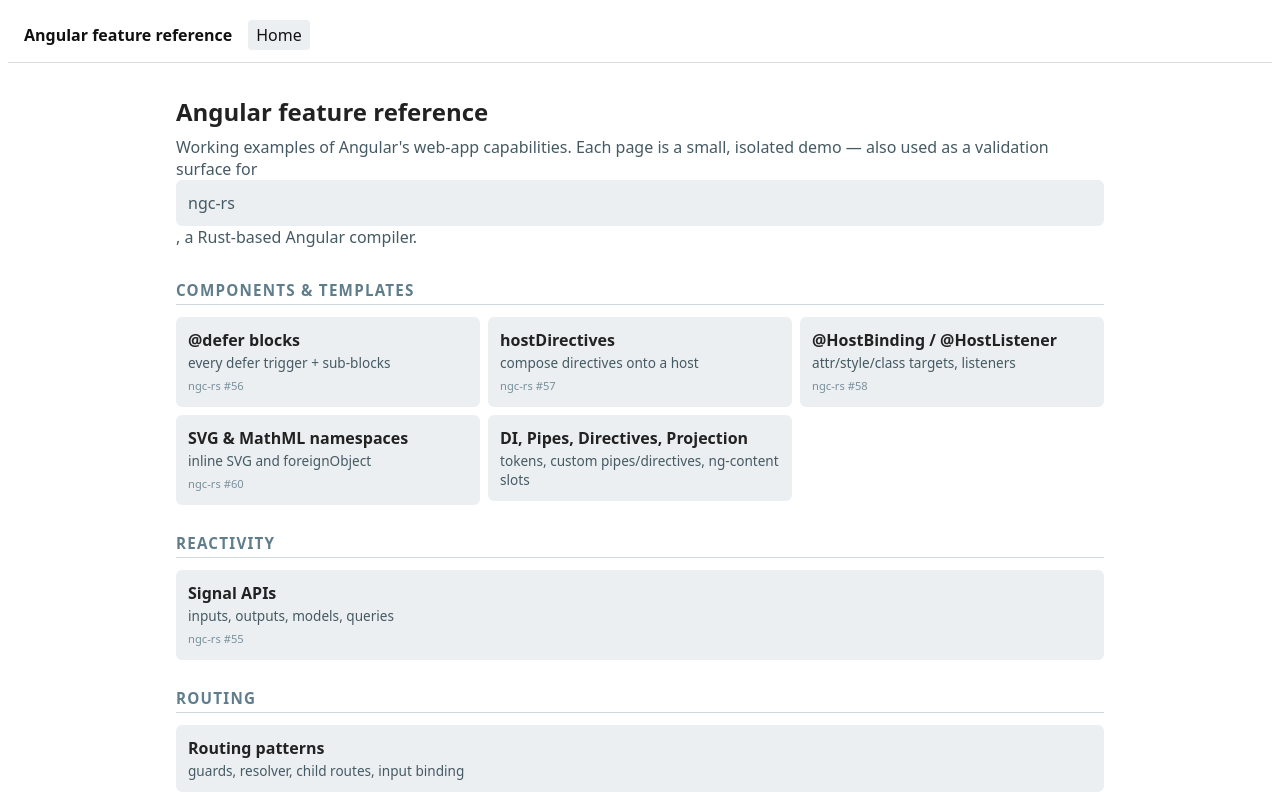
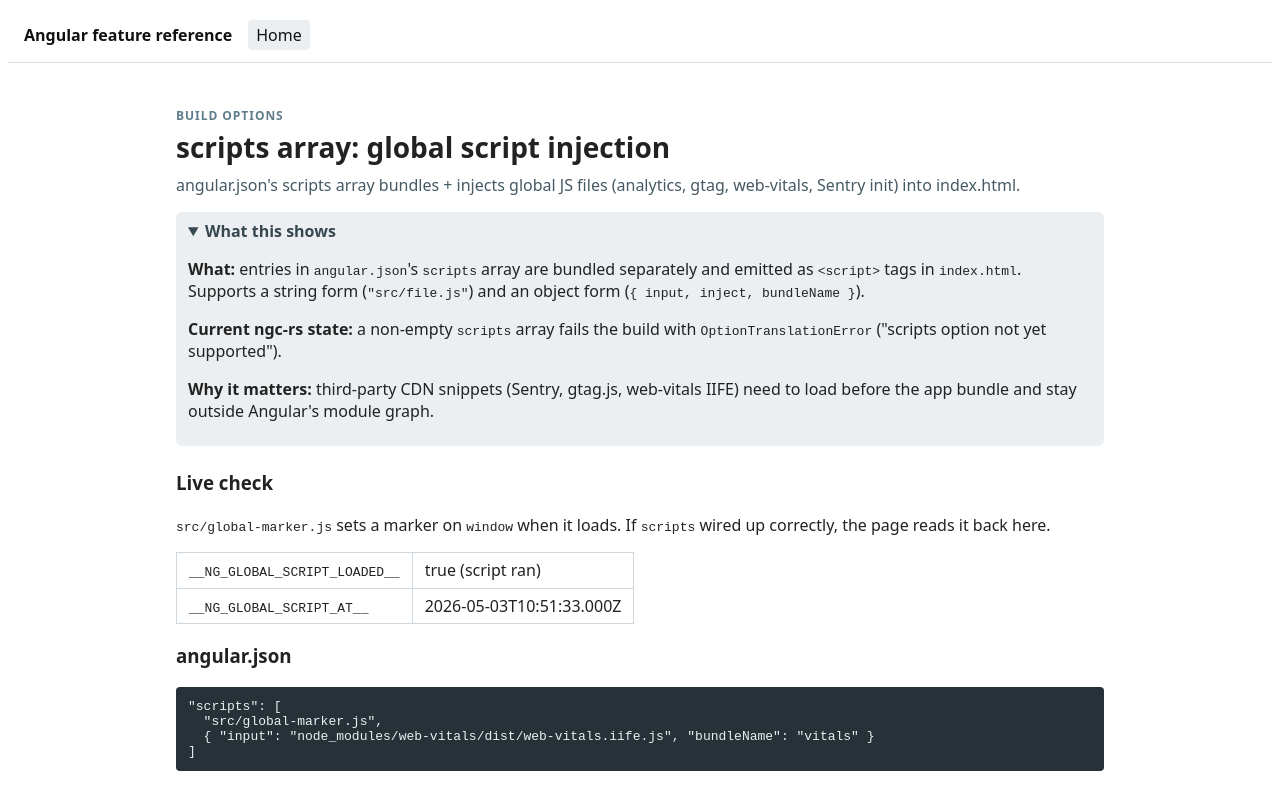
Before and after one commit to lukekania/ngc-rs-test-project, an Angular app: page /scripts-array in a window 1280 px wide. Before the commit this address led to /. Shown: the top 792 px of the page. Built offline with nearby package versions, Linux system fonts and the light colour scheme.

Commit message:
feat: add issue-138 scripts array global injection page

```diff
--- a/angular.json
+++ b/angular.json
@@ -32,6 +32,9 @@
             ],
             "styles": [
               "src/styles.scss"
+            ],
+            "scripts": [
+              "src/global-marker.js"
             ],
             "serviceWorker": "ngsw-config.json",
             "define": {
--- a/src/app/app.routes.ts
+++ b/src/app/app.routes.ts
@@ -133,5 +133,12 @@ export const routes: Routes = [
         (m) => m.Issue137DefineComponent,
       ),
   },
+  {
+    path: 'scripts-array',
+    loadComponent: () =>
+      import('./features/issue-138-scripts/issue-138-scripts.component').then(
+        (m) => m.Issue138ScriptsComponent,
+      ),
+  },
   { path: '**', redirectTo: '' },
 ];
--- a/src/app/features/home/home.component.ts
+++ b/src/app/features/home/home.component.ts
@@ -71,6 +71,7 @@ const GROUPS: FeatureGroup[] = [
     items: [
       { label: 'Vendor chunk splitting', path: '/vendor-chunks', issue: 131, blurb: 'shared chunks for npm deps referenced by ≥2 entries' },
       { label: 'define replacement', path: '/define', issue: 137, blurb: 'angular.json define → build-time string replacement' },
+      { label: 'scripts array', path: '/scripts-array', issue: 138, blurb: 'global script injection into index.html' },
     ],
   },
 ];
--- /dev/null
+++ b/src/app/features/issue-138-scripts/issue-138-scripts.component.ts
@@ -0,0 +1,88 @@
+import { Component } from '@angular/core';
+import { FeaturePageComponent } from '../../shared/feature-page/feature-page.component';
+
+interface MarkerWindow extends Window {
+  __NG_GLOBAL_SCRIPT_LOADED__?: boolean;
+  __NG_GLOBAL_SCRIPT_AT__?: string;
+}
+
+@Component({
+  selector: 'app-issue-138-scripts',
+  imports: [FeaturePageComponent],
+  template: `
+    <app-feature-page
+      title="scripts array: global script injection"
+      groupLabel="Build options"
+      description="angular.json's scripts array bundles + injects global JS files (analytics, gtag, web-vitals, Sentry init) into index.html."
+      [issue]="138"
+      [notesOpen]="true"
+    >
+      <ng-container ngProjectAs="[notes]">
+        <p>
+          <strong>What:</strong> entries in <code>angular.json</code>'s <code>scripts</code>
+          array are bundled separately and emitted as <code>&lt;script&gt;</code> tags in
+          <code>index.html</code>. Supports a string form (<code>"src/file.js"</code>) and an
+          object form (<code>&#123; input, inject, bundleName &#125;</code>).
+        </p>
+        <p>
+          <strong>Current ngc-rs state:</strong> a non-empty <code>scripts</code> array fails
+          the build with <code>OptionTranslationError</code> ("scripts option not yet
+          supported").
+        </p>
+        <p>
+          <strong>Why it matters:</strong> third-party CDN snippets (Sentry, gtag.js, web-vitals
+          IIFE) need to load before the app bundle and stay outside Angular's module graph.
+        </p>
+      </ng-container>
+
+      <h3>Live check</h3>
+      <p>
+        <code>src/global-marker.js</code> sets a marker on <code>window</code> when it loads.
+        If <code>scripts</code> wired up correctly, the page reads it back here.
+      </p>
+      <table class="grid">
+        <tbody>
+          <tr><td><code>__NG_GLOBAL_SCRIPT_LOADED__</code></td><td>{{ loaded }}</td></tr>
+          <tr><td><code>__NG_GLOBAL_SCRIPT_AT__</code></td><td>{{ loadedAt }}</td></tr>
+        </tbody>
+      </table>
+
+      <h3>angular.json</h3>
+      <pre><code>"scripts": [
+  "src/global-marker.js",
+  &#123; "input": "node_modules/web-vitals/dist/web-vitals.iife.js", "bundleName": "vitals" &#125;
+]</code></pre>
+
+      <h3>Verification</h3>
+      <ul>
+        <li><code>index.html</code> should contain a <code>&lt;script&gt;</code> tag (with <code>defer</code>) referencing the bundled global script.</li>
+        <li>Multiple entries with the same <code>bundleName</code> concatenate into one bundle file.</li>
+        <li><code>inject: false</code> emits the bundle but skips the <code>&lt;script&gt;</code> tag.</li>
+      </ul>
+    </app-feature-page>
+  `,
+  styles: [
+    `
+      .grid {
+        border-collapse: collapse;
+        margin: 0.5rem 0 1rem;
+      }
+      .grid td {
+        border: 1px solid #cfd8dc;
+        padding: 0.4rem 0.75rem;
+      }
+      pre {
+        background: #263238;
+        color: #eceff1;
+        padding: 0.75rem;
+        border-radius: 4px;
+        overflow-x: auto;
+      }
+    `,
+  ],
+})
+export class Issue138ScriptsComponent {
+  private readonly w = window as MarkerWindow;
+  readonly loaded = this.w.__NG_GLOBAL_SCRIPT_LOADED__ === true ? 'true (script ran)' : 'false (script did not run)';
+  readonly loadedAt = this.w.__NG_GLOBAL_SCRIPT_AT__ ?? '—';
+}
--- /dev/null
+++ b/src/global-marker.js
@@ -0,0 +1,2 @@
+window.__NG_GLOBAL_SCRIPT_LOADED__ = true;
+window.__NG_GLOBAL_SCRIPT_AT__ = new Date().toISOString();
```
